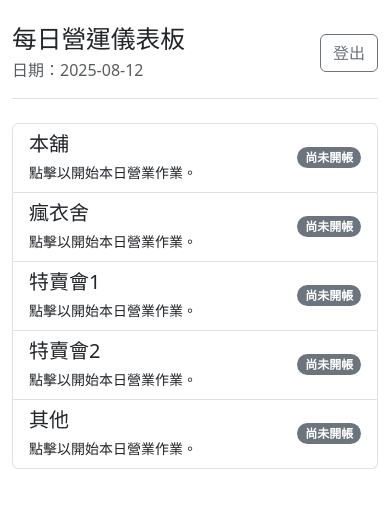
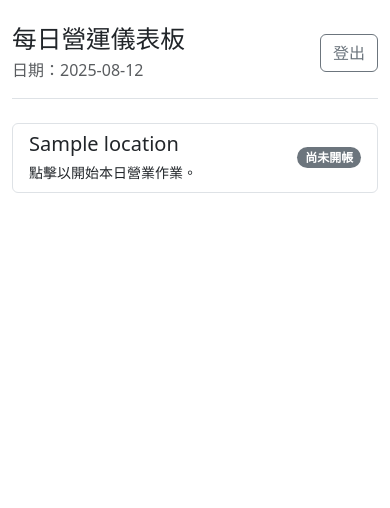
Before and after one commit to demonmaycry91/5_way_house, a Flask app: page /cashier/dashboard in a window 390 px wide. Shown: the part 56-564 px from the top of the page. Run offline with Flask 3, Linux system fonts and the light colour scheme; a user stored in the database is signed in; tables that the repository leaves empty hold one stand-in row (values such as "Sample post").

Commit message:
refactor(core): Implement slug-based URLs and enhance responsiveness

```diff
--- a/app/routes/cashier_routes.py
+++ b/app/routes/cashier_routes.py
@@ -1,5 +1,3 @@
-# my_app/routes/cashier_routes.py (最終完整版)
-
 import os
 import json
 from flask import (
@@ -13,73 +11,96 @@ from flask import (
     current_app,
 )
 from flask_login import login_user, logout_user, login_required, current_user
-from ..models import User, BusinessDay, Transaction
+# 匯入我們新建立的 Location 模型
+from ..models import User, BusinessDay, Transaction, Location
 from .. import db, login_manager
-from datetime import date, datetime  # <--- [修正點] 已確保 datetime 被正確匯入
+from datetime import date, datetime
 from ..services import google_service
-import threading  # <--- [修正點] 已確保 threading 被正確匯入
+import threading
 
+# 建立名為 'cashier' 的藍圖
 bp = Blueprint("cashier", __name__, url_prefix="/cashier")
 
 
 @login_manager.user_loader
 def load_user(user_id):
+    """Flask-Login 需要這個函式來根據 session 中的 user_id 重新載入使用者物件。"""
     return User.query.get(int(user_id))
 
-
-# --- Index Route ---
-
-
+# --- 統一入口 ---
 @bp.route('/')
 @login_required
 def index():
-    """Cashier 功能區的根目錄，自動導向到儀表板"""
+    """
+    Cashier 功能區的根目錄。
+    為了提供更好的使用者體驗，我們不顯示任何頁面，而是自動將使用者重新導向到他們最常用的儀表板頁面。
+    這確保了 /cashier 永遠是一個有效的進入點。
+    """
     return redirect(url_for('cashier.dashboard'))
 
 
 # --- Dashboard ---
-
-
 @bp.route("/dashboard")
 @login_required
 def dashboard():
+    """
+    每日營運儀表板。
+    這是使用者登入後看到的第一個頁面，也是所有操作的起點。
+    """
     today = date.today()
-    LOCATIONS = ["本舖", "瘋衣舍", "特賣會1", "特賣會2", "其他"]
+
+    # [優化點] 不再使用硬編碼的列表，而是從資料庫動態查詢所有已建立的據點。
+    # 這樣未來新增據點時，就不需要修改程式碼。
+    locations = Location.query.order_by(Location.id).all()
+
     locations_status = {}
-    for location_name in LOCATIONS:
+
+    # 遍歷從資料庫中取得的每一個 location 物件
+    for location in locations:
+        # 根據今天的日期和 location 的 id 來查詢對應的 BusinessDay 紀錄
         business_day = BusinessDay.query.filter_by(
-            date=today, location=location_name
+            date=today, location_id=location.id
         ).first()
+
         status_info = {}
+        # 根據 BusinessDay 的存在與否及其 status 欄位來決定該據點的狀態
         if business_day is None:
+            # 如果找不到紀錄，表示今天尚未開帳
             status_info = {
                 "status_text": "尚未開帳",
                 "message": "點擊以開始本日營業作業。",
                 "badge_class": "bg-secondary",
-                "url": url_for("cashier.start_day", location=location_name),
+                # [優化點] 在 url_for 中使用 location_slug=location.slug 來產生新的 URL
+                "url": url_for("cashier.start_day", location_slug=location.slug),
             }
         elif business_day.status == "OPEN":
+            # 狀態為 OPEN，表示正在營業中
             status_info = {
                 "status_text": "營業中",
                 "message": f"本日銷售額: ${business_day.total_sales:,.0f}",
                 "badge_class": "bg-success",
-                "url": url_for("cashier.pos", location=location_name),
+                "url": url_for("cashier.pos", location_slug=location.slug),
             }
         elif business_day.status == "PENDING_REPORT":
+            # 狀態為 PENDING_REPORT，表示已結束營業但報表待確認
             status_info = {
                 "status_text": "待確認報表",
                 "message": "點擊以檢視並確認本日報表。",
                 "badge_class": "bg-warning text-dark",
-                "url": url_for("cashier.daily_report", location=location_name),
+                "url": url_for("cashier.daily_report", location_slug=location.slug),
             }
         elif business_day.status == "CLOSED":
+            # 狀態為 CLOSED，表示本日已日結歸檔
             status_info = {
                 "status_text": "已日結",
                 "message": "本日帳務已結算，僅供查閱。",
                 "badge_class": "bg-primary",
-                "url": url_for("cashier.daily_report", location=location_name),
+                "url": url_for("cashier.daily_report", location_slug=location.slug),
             }
-        locations_status[location_name] = status_info
+
+        # 將處理好的狀態資訊存入字典，key 是整個 location 物件
+        locations_status[location] = status_info
+
     return render_template(
         "cashier/dashboard.html",
         today_date=today.strftime("%Y-%m-%d"),
@@ -88,10 +109,9 @@ def dashboard():
 
 
 # --- Login / Logout ---
-
-
 @bp.route("/login", methods=["GET", "POST"])
 def login():
+    """處理使用者登入。"""
     if current_user.is_authenticated:
         return redirect(url_for("cashier.dashboard"))
     if request.method == "POST":
@@ -111,79 +131,88 @@ def login():
 @bp.route("/logout")
 @login_required
 def logout():
+    """處理使用者登出。"""
     logout_user()
     flash("您已成功登出。", "info")
     return redirect(url_for("cashier.login"))
 
 
 # --- Settings ---
-
-
 @bp.route("/settings")
 @login_required
 def settings():
+    """系統設定頁面，主要用於管理 Google 帳號的連結狀態。"""
     token_path = os.path.join(current_app.instance_path, "token.json")
     is_connected = os.path.exists(token_path)
     return render_template("cashier/settings.html", is_connected=is_connected)
 
 
 # --- Start Day ---
+# [優化點] 路由參數從 <location> 改為 <location_slug>
+@bp.route("/start_day/<location_slug>", methods=["GET", "POST"])
+@login_required
+def start_day(location_slug):
+    """開店作業頁面。"""
+    # 透過傳入的 slug 從資料庫中查詢對應的 Location 物件，如果找不到則回傳 404 錯誤
+    location = Location.query.filter_by(slug=location_slug).first_or_404()
+    today = date.today()
 
+    # 查詢時使用 location.id 來確保唯一性
+    existing_day = BusinessDay.query.filter_by(date=today, location_id=location.id).first()
+    if existing_day:
+        flash(f'據點 "{location.name}" 今日已開帳或已日結，無法重複操作。', "warning")
+        return redirect(url_for("cashier.dashboard"))
 
-@bp.route("/start_day/<location>", methods=["GET", "POST"])
-@login_required
-def start_day(location):
-    today = date.today()
-    existing_day = BusinessDay.query.filter_by(
-        date=today, location=location).first()
-    if existing_day:
-        flash(f'據點 "{location}" 今日已開帳或已日結，無法重複操作。', "warning")
-        return redirect(url_for("cashier.dashboard"))
     if request.method == "POST":
         try:
             opening_cash = request.form.get("opening_cash", type=float)
             location_notes = request.form.get("location_notes")
             if opening_cash is None or opening_cash < 0:
                 flash("開店準備金格式不正確或小於 0，請重新輸入。", "danger")
-                return redirect(url_for("cashier.start_day", location=location))
+                return redirect(url_for("cashier.start_day", location_slug=location.slug))
+
+            # 建立 BusinessDay 紀錄時，直接傳入 location 物件
             new_business_day = BusinessDay(
                 date=today,
-                location=location,
+                location=location, # SQLAlchemy 會自動處理關聯，將 location.id 存入 location_id 欄位
                 location_notes=location_notes,
                 status="OPEN",
                 opening_cash=opening_cash,
             )
             db.session.add(new_business_day)
             db.session.commit()
-            flash(f'據點 "{location}" 開店成功！現在可以開始記錄交易。', "success")
-            return redirect(url_for("cashier.pos", location=location))
+            flash(f'據點 "{location.name}" 開店成功！現在可以開始記錄交易。', "success")
+            return redirect(url_for("cashier.pos", location_slug=location.slug))
         except Exception as e:
             db.session.rollback()
             flash(f"處理開店作業時發生錯誤：{e}", "danger")
-            return redirect(url_for("cashier.start_day", location=location))
+            return redirect(url_for("cashier.start_day", location_slug=location.slug))
+
     return render_template(
         "cashier/start_day_form.html",
-        location=location,
+        location=location, # 將整個 location 物件傳遞到樣板
         today_date=today.strftime("%Y-%m-%d"),
     )
 
 
 # --- POS ---
-
-
-@bp.route("/pos/<location>")
+# [優化點] 路由參數從 <location> 改為 <location_slug>
+@bp.route("/pos/<location_slug>")
 @login_required
-def pos(location):
+def pos(location_slug):
+    """銷售點終端 (POS) 頁面。"""
+    location = Location.query.filter_by(slug=location_slug).first_or_404()
     today = date.today()
     business_day = BusinessDay.query.filter_by(
-        date=today, location=location, status="OPEN"
+        date=today, location_id=location.id, status="OPEN"
     ).first()
     if not business_day:
-        flash(f'據點 "{location}" 今日尚未開店營業。', "warning")
+        flash(f'據點 "{location.name}" 今日尚未開店營業。', "warning")
         return redirect(url_for("cashier.dashboard"))
+
     return render_template(
         "cashier/pos.html",
-        location=location,
+        location=location, # 將整個 location 物件傳遞到樣板
         today_date=today.strftime("%Y-%m-%d"),
         initial_sales=business_day.total_sales,
         initial_items=business_day.total_items,
@@ -192,31 +221,35 @@ def pos(location):
 
 
 # --- Record Transaction API ---
-
-
 @bp.route("/record_transaction", methods=["POST"])
 @login_required
 def record_transaction():
-    """接收前端 AJAX 請求，記錄一筆新交易，並在背景同步到 Google Sheets"""
+    """
+    接收前端 AJAX 請求，記錄一筆新交易。
+    這是一個 API 端點，只回傳 JSON 格式的資料。
+    """
     data = request.get_json()
     if not data:
         return jsonify({"success": False, "error": "沒有收到資料"}), 400
 
-    location = data.get("location")
+    # [優化點] 從前端接收 location_slug 而不是中文名稱
+    location_slug = data.get("location")
     total = data.get("total")
     item_count = data.get("items")
     today = date.today()
 
-    if not all(
-        [location, isinstance(total, (int, float)),
-         isinstance(item_count, int)]
-    ):
+    if not all([location_slug, isinstance(total, (int, float)), isinstance(item_count, int)]):
         return jsonify({"success": False, "error": "資料格式不正確"}), 400
 
     try:
-        # 1. 更新本地資料庫 (這一步很快)
+        # 透過 slug 找到對應的 location 物件
+        location = Location.query.filter_by(slug=location_slug).first()
+        if not location:
+            return jsonify({"success": False, "error": "無效的據點識別碼"}), 404
+
+        # 使用 location.id 查詢 BusinessDay
         business_day = BusinessDay.query.filter_by(
-            date=today, location=location, status="OPEN"
+            date=today, location_id=location.id, status="OPEN"
         ).first()
         if not business_day:
             return jsonify({"success": False, "error": "找不到對應的營業中紀錄"}), 404
@@ -230,52 +263,44 @@ def record_transaction():
         business_day.total_transactions += 1
         db.session.commit()
 
-        # 2. 準備好要傳給背景任務的資料
+        # 背景任務處理 Google Sheets (維持不變)
         header = ["時間戳", "金額", "品項數"]
-        transaction_data = [
-            datetime.now().strftime("%Y-%m-%d %H:%M:%S"),
-            total,
-            item_count,
-        ]
+        transaction_data = [datetime.now().strftime("%Y-%m-%d %H:%M:%S"), total, item_count]
         app_context = current_app.app_context()
-
-        # 3. 建立並啟動背景執行緒去處理 Google Sheets 的慢速任務
         thread = threading.Thread(
             target=google_service.write_transaction_to_sheet,
-            args=(app_context, location, transaction_data, header),
+            args=(app_context, location.name, transaction_data, header), # 傳遞 location.name 給 Google Service
         )
         thread.start()
 
-        # 4. 立刻回傳成功響應給前端，讓網頁立即更新！
-        return jsonify(
-            {
-                "success": True,
-                "message": "交易紀錄成功",
-                "total_sales": business_day.total_sales,
-                "total_items": business_day.total_items,
-                "total_transactions": business_day.total_transactions,
-            }
-        )
-
+        return jsonify({
+            "success": True,
+            "message": "交易紀錄成功",
+            "total_sales": business_day.total_sales,
+            "total_items": business_day.total_items,
+            "total_transactions": business_day.total_transactions,
+        })
     except Exception as e:
         db.session.rollback()
-        print(f"記錄交易時發生錯誤: {e}")
+        current_app.logger.error(f"記錄交易時發生錯誤: {e}")
         return jsonify({"success": False, "error": "伺服器內部錯誤"}), 500
 
 
 # --- Close Day ---
-
-
-@bp.route("/close_day/<location>", methods=["GET", "POST"])
+# [優化點] 路由參數從 <location> 改為 <location_slug>
+@bp.route("/close_day/<location_slug>", methods=["GET", "POST"])
 @login_required
-def close_day(location):
+def close_day(location_slug):
+    """日結作業 - 現金盤點頁面。"""
+    location = Location.query.filter_by(slug=location_slug).first_or_404()
     today = date.today()
     business_day = BusinessDay.query.filter_by(
-        date=today, location=location, status="OPEN"
+        date=today, location_id=location.id, status="OPEN"
     ).first()
     if not business_day:
-        flash(f'據點 "{location}" 今日並非營業中狀態，無法進行日結。', "warning")
+        flash(f'據點 "{location.name}" 今日並非營業中狀態，無法進行日結。', "warning")
         return redirect(url_for("cashier.dashboard"))
+
     denominations = [1000, 500, 200, 100, 50, 10, 5, 1]
     if request.method == "POST":
         try:
@@ -290,11 +315,12 @@ def close_day(location):
             business_day.status = "PENDING_REPORT"
             db.session.commit()
             flash("現金盤點完成！請核對最後的每日報表。", "success")
-            return redirect(url_for("cashier.daily_report", location=location))
+            return redirect(url_for("cashier.daily_report", location_slug=location.slug))
         except Exception as e:
             db.session.rollback()
             flash(f"處理日結時發生錯誤：{e}", "danger")
-            return redirect(url_for("cashier.close_day", location=location))
+            return redirect(url_for("cashier.close_day", location_slug=location.slug))
+
     return render_template(
         "cashier/close_day_form.html",
         location=location,
@@ -304,43 +330,46 @@ def close_day(location):
 
 
 # --- Daily Report ---
-
-
-@bp.route("/report/<location>")
+# [優化點] 路由參數從 <location> 改為 <location_slug>
+@bp.route("/report/<location_slug>")
 @login_required
-def daily_report(location):
+def daily_report(location_slug):
+    """每日報表檢視頁面。"""
+    location = Location.query.filter_by(slug=location_slug).first_or_404()
     today = date.today()
     business_day = BusinessDay.query.filter(
         BusinessDay.date == today,
-        BusinessDay.location == location,
+        BusinessDay.location_id == location.id,
         BusinessDay.status.in_(["PENDING_REPORT", "CLOSED"]),
     ).first()
     if not business_day:
-        flash(f'找不到據點 "{location}" 今日的日結報表資料。', "warning")
+        flash(f'找不到據點 "{location.name}" 今日的日結報表資料。', "warning")
         return redirect(url_for("cashier.dashboard"))
+
     closing_cash = business_day.closing_cash or 0
     opening_cash = business_day.opening_cash or 0
     total_sales = business_day.total_sales or 0
     expected_total = opening_cash + total_sales
     difference = closing_cash - expected_total
+
     return render_template(
         "cashier/daily_report.html",
-        day=business_day,
+        day=business_day, # 直接傳遞 business_day 物件，樣板可以透過 day.location.name 取得據點名稱
         帳面總額=expected_total,
         帳差=difference,
     )
 
 
 # --- Confirm Report ---
-
-
-@bp.route("/confirm_report/<location>", methods=["POST"])
+# [優化點] 路由參數從 <location> 改為 <location_slug>
+@bp.route("/confirm_report/<location_slug>", methods=["POST"])
 @login_required
-def confirm_report(location):
-    """處理最終確認，將本日營業正式結束，並在背景將摘要同步到 Google Sheets"""
+def confirm_report(location_slug):
+    """最終確認報表，將本日營業正式歸檔。"""
+    location = Location.query.filter_by(slug=location_slug).first_or_404()
     today = date.today()
     business_day = BusinessDay.query.filter_by(
-        date=today, location=location, status="PENDING_REPORT"
+        date=today, location_id=location.id, status="PENDING_REPORT"
     ).first()
 
     if not business_day:
@@ -348,31 +377,16 @@ def confirm_report(location):
         return redirect(url_for("cashier.dashboard"))
 
     try:
-        # 1. 更新本地資料庫
         business_day.status = "CLOSED"
-        business_day.expected_cash = (business_day.opening_cash or 0) + (
-            business_day.total_sales or 0
-        )
-        business_day.cash_diff = (
-            business_day.closing_cash or 0
-        ) - business_day.expected_cash
+        business_day.expected_cash = (business_day.opening_cash or 0) + (business_day.total_sales or 0)
+        business_day.cash_diff = (business_day.closing_cash or 0) - business_day.expected_cash
         db.session.commit()
 
-        # 2. 準備好要傳給背景任務的資料
-        header = [
-            "日期",
-            "據點",
-            "開店準備金",
-            "本日銷售總額",
-            "帳面總額",
-            "盤點現金合計",
-            "帳差",
-            "交易筆數",
-            "銷售件數",
-        ]
+        # 背景任務處理 Google Sheets (維持不變)
+        header = ["日期", "據點", "開店準備金", "本日銷售總額", "帳面總額", "盤點現金合計", "帳差", "交易筆數", "銷售件數"]
         report_data = [
             business_day.date.strftime("%Y-%m-%d"),
-            business_day.location,
+            business_day.location.name, # 使用 business_day.location.name
             business_day.opening_cash,
             business_day.total_sales,
             business_day.expected_cash,
@@ -382,19 +396,15 @@ def confirm_report(location):
             business_day.total_items,
         ]
         app_context = current_app.app_context()
-
-        # 3. 建立並啟動背景執行緒
         thread = threading.Thread(
             target=google_service.write_report_to_sheet,
-            args=(app_context, location, report_data, header),
+            args=(app_context, location.name, report_data, header), # 傳遞 location.name 給 Google Service
         )
         thread.start()
 
-        # 4. 立刻回傳成功響應給前端
-        flash(f'據點 "{location}" 本日營業已成功歸檔！正在背景同步至雲端...', "success")
+        flash(f'據點 "{location.name}" 本日營業已成功歸檔！正在背景同步至雲端...', "success")
         return redirect(url_for("cashier.dashboard"))
-
     except Exception as e:
         db.session.rollback()
         flash(f"歸檔時發生錯誤：{e}", "danger")
-        return redirect(url_for("cashier.daily_report", location=location))
+        return redirect(url_for("cashier.daily_report", location_slug=location.slug))
--- a/app/templates/cashier/close_day_form.html
+++ b/app/templates/cashier/close_day_form.html
@@ -13,7 +13,7 @@
 
 <div class="card">
     <div class="card-body">
-        <form method="POST" action="{{ url_for('cashier.close_day', location=location) }}">
+        <form method="POST" action="{{ url_for('cashier.close_day', location_slug=location.slug) }}">
             <table class="table table-borderless">
                 <thead>
                     <tr>
--- a/app/templates/cashier/dashboard.html
+++ b/app/templates/cashier/dashboard.html
@@ -1,17 +1,23 @@
+{# 繼承自我們修改過的 base.html，這會自動引入全局的 Navbar 和版面容器 #}
 {% extends "base.html" %}
+{# 從 macros.html 檔案中匯入我們自訂的 page_header 宏，方便我們建立標準化的頁首 #}
 {% from "macros.html" import page_header with context %}
 
+{# 設定瀏覽器分頁的標題 #}
 {% block title %}每日營運儀表板{% endblock %}
 
 {% block content %}
+{# --- 頁面標題區塊 --- #}
+{# 使用我們自訂的宏來產生標準化的頁首。它會顯示主標題、副標題和一個登出按鈕 #}
 {{ page_header(
     title='每日營運儀表板',
     subtitle='日期：' ~ today_date,
     button_url=url_for('cashier.logout'),
     button_text='登出'
-    ) }}
+) }}
 
-{# 顯示 flash 訊息 #}
+{# --- Flash 訊息顯示區塊 --- #}
+{# 這是 Flask 的標準作法，用來顯示從後端透過 flash() 函式傳來的臨時訊息 (例如 "操作成功" 或 "錯誤") #}
 {% with messages = get_flashed_messages(with_categories=true) %}
 {% if messages %}
 {% for category, message in messages %}
@@ -23,22 +29,30 @@
 {% endif %}
 {% endwith %}
 
+{# --- 據點狀態列表 --- #}
+{# 使用 Bootstrap 的 list-group 元件來顯示所有營業據點的狀態 #}
 <div class="list-group">
+    {# [修改點] 遍歷從後端傳來的 locations_status 字典。
+       現在，key (我們命名為 location) 是一個完整的 Location 物件，而 value (data) 是一個包含狀態訊息的字典。#}
     {% for location, data in locations_status.items() %}
+    {# data.url 包含了已經由後端 url_for('...', location_slug=location.slug) 產生的正確連結 #}
     <a href="{{ data.url }}"
         class="list-group-item list-group-item-action d-flex justify-content-between align-items-center">
         <div>
-            <h5 class="mb-1">{{ location }}</h5>
+            {# [修改點] 我們現在使用 location.name 來顯示據點的中文名稱，而不是直接印出 location 字串。 #}
+            <h5 class="mb-1">{{ location.name }}</h5>
             <small>{{ data.message }}</small>
         </div>
+        {# 右側的狀態標籤，其顏色 (badge_class) 和文字 (status_text) 也是由後端動態決定的 #}
         <span class="badge rounded-pill {{ data.badge_class }}">
             {{ data.status_text }}
         </span>
     </a>
+    {# 如果 locations_status 是空的 (例如資料庫中沒有任何據點)，則顯示提示訊息 #}
     {% else %}
     <div class="list-group-item">
         <p class="text-center text-muted my-3">尚未設定任何營運據點。</p>
-        <p class.text-center text-muted my-3>請先在後台新增據點</p>
+        <p class="text-center text-muted my-3">請先在後台新增據點</p>
     </div>
     {% endfor %}
 </div>
```
Also changed, not shown: app/models.py (+25 -2 lines), app/templates/cashier/daily_report.html (+43 -40 lines), app/templates/cashier/pos.html (+4 -4 lines), app/templates/cashier/start_day_form.html (+9 -5 lines), migrations/versions/f449746ec36c_add_location_model_and_relate_to_.py (added, +50 -0 lines).
